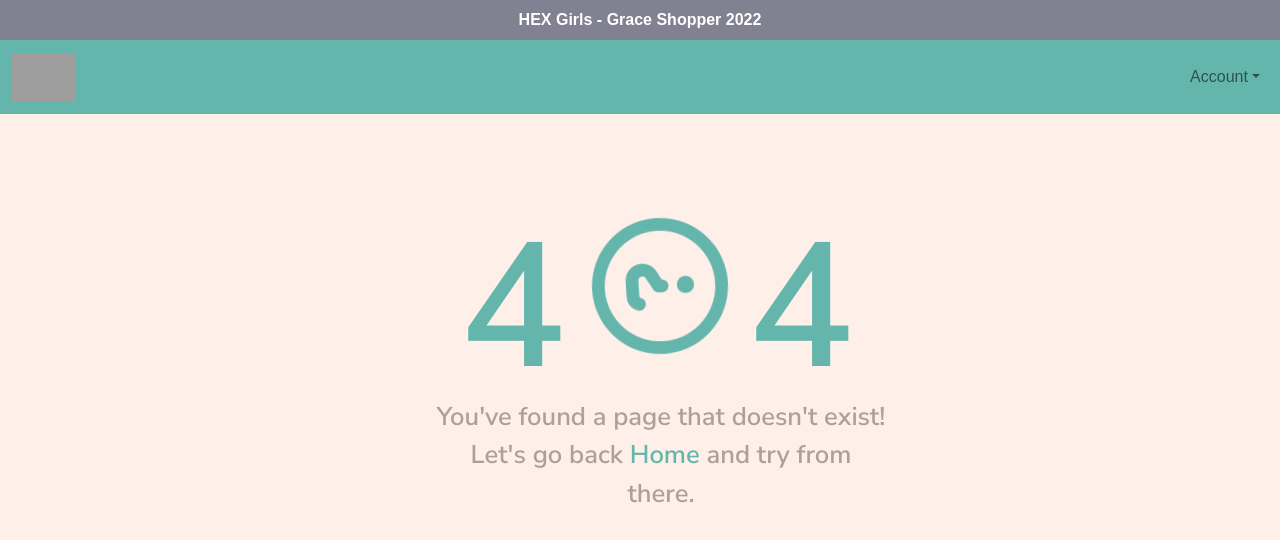
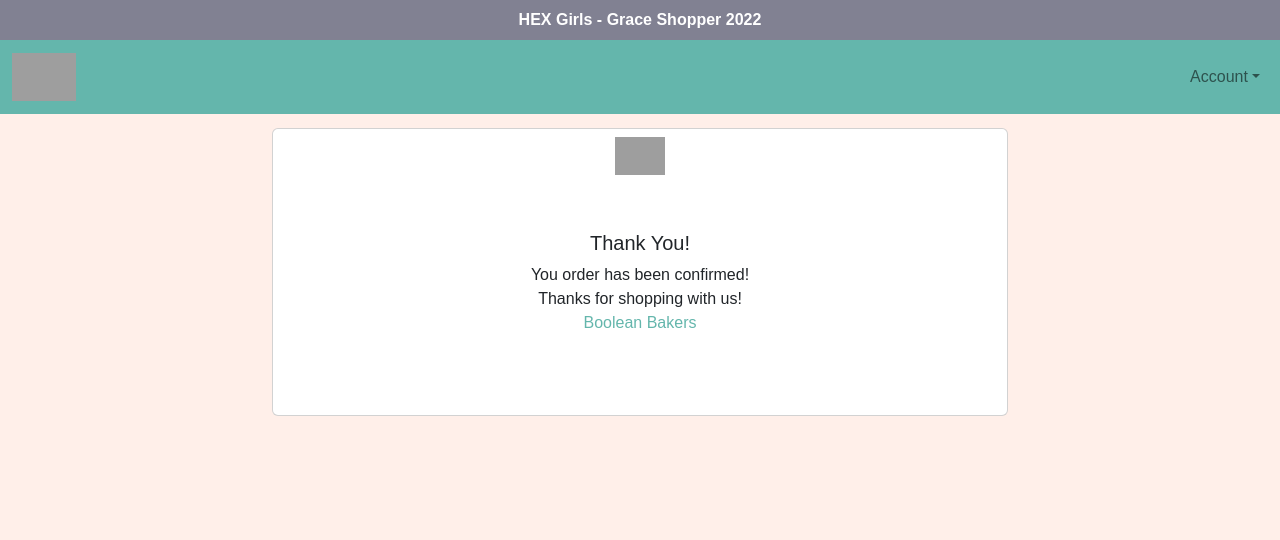
Before and after one commit to 2206-GHP-HEX-GIRLS/hex-girls-grace-shopper, a React (Create React App) app: page /confirmorder in a window 1280 px wide. Shown: the top 540 px of the page. Built offline with nearby package versions, Linux system fonts and the light colour scheme; grey boxes are pictures that could not be loaded; a web font is replaced by a local one.

Commit message:
order confirmation page styled

```diff
--- a/src/components/CartTotals.js
+++ b/src/components/CartTotals.js
@@ -17,7 +17,9 @@ const CartTotals = () => {
           <h5>Total: $42.00</h5>
         </div>
         <div className="col-sm-4">
-          <button className="checkout">Checkout</button>
+          <Link to="/confirmorder">
+            <button className="checkout">Checkout</button>
+          </Link>
         </div>
       </div>
     </div>
--- /dev/null
+++ b/src/components/OrderConfirm.js
@@ -0,0 +1,37 @@
+import React from 'react';
+import { Link } from 'react-router-dom';
+
+const OrderConfirm = () => {
+  return (
+    <div class="container mt-5 mb-5">
+      <div class="row d-flex justify-content-center">
+        <div class="col-md-8">
+          <div class="card">
+            <div class="text-left logo p-2 px-5">
+              {' '}
+              <Link to="/products">
+                <img
+                  src="https://i.imgur.com/VdpY14p.png"
+                  width="50"
+                  alt="logo"
+                />
+              </Link>{' '}
+            </div>
+            <div class="invoice p-5">
+              <h5>Thank You!</h5> <span>You order has been confirmed!</span>
+              <p class="font-weight-bold mb-0">
+                Thanks for shopping with us!
+              </p>{' '}
+              <Link to="/products">
+                <span>Boolean Bakers</span>
+              </Link>
+            </div>
+            <div class="d-flex justify-content-between footer p-3"></div>
+          </div>
+        </div>
+      </div>
+    </div>
+  );
+};
+
+export default OrderConfirm;
--- a/src/components/Paths.js
+++ b/src/components/Paths.js
@@ -1,19 +1,20 @@
-import React from "react";
-import { BrowserRouter as Router, Routes, Route } from "react-router-dom";
-import AllProductsView from "./AllProductsView";
-import SingleProductView from "./SingleProductView";
-import NotFound from "./NotFound";
-import Header from "./Header";
-import Home from "./Home";
-import NavBar from "./NavBar";
-import Cart from "./Cart";
-import Register from "./Register";
-import ReviewPage from "./ReviewPage";
-import AddProduct from "./AddProduct";
-import EditProduct from "./EditProduct";
-import LogIn from "./LogIn";
-import Category from "./Category";
-import { useSelector } from "react-redux";
+import React from 'react';
+import { BrowserRouter as Router, Routes, Route } from 'react-router-dom';
+import AllProductsView from './AllProductsView';
+import SingleProductView from './SingleProductView';
+import NotFound from './NotFound';
+import Header from './Header';
+import Home from './Home';
+import NavBar from './NavBar';
+import Cart from './Cart';
+import Register from './Register';
+import ReviewPage from './ReviewPage';
+import AddProduct from './AddProduct';
+import EditProduct from './EditProduct';
+import LogIn from './LogIn';
+import Category from './Category';
+import OrderConfirm from './OrderConfirm';
+import { useSelector } from 'react-redux';
 
 const Paths = () => {
   let loggedInStatus = useSelector((state) => state.status);
@@ -39,6 +40,7 @@ const Paths = () => {
             <Route exact path="/products/add" element={<AddProduct />} />
             <Route exact path="/products/:id/edit" element={<EditProduct />} />
             <Route path="/login" element={<Home />} />
+            <Route path="/confirmorder" element={<OrderConfirm />} />
           </Routes>
         ) : (
           <Routes>
@@ -54,6 +56,7 @@ const Paths = () => {
             <Route exact path="/products/:id/edit" element={<NotFound />} />
             <Route path="/" element={<LogIn />} />
             <Route path="/login" element={<LogIn />} />
+            <Route path="/confirmorder" element={<OrderConfirm />} />
           </Routes>
         )}
       </div>
```
